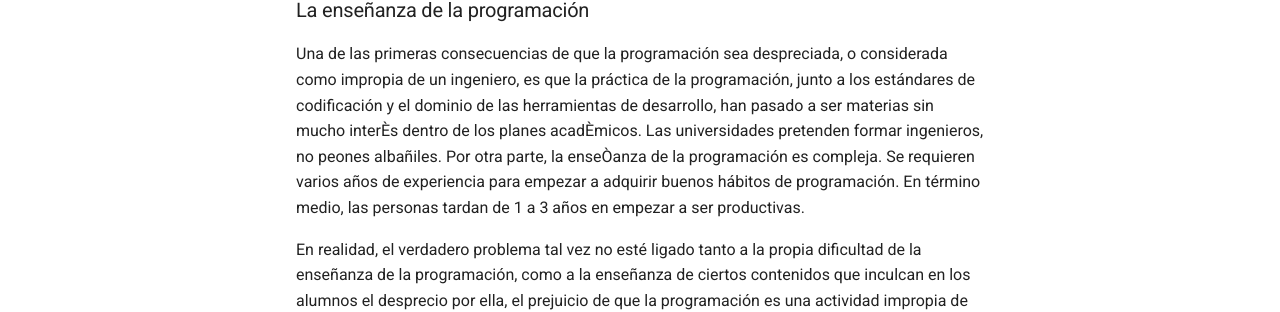
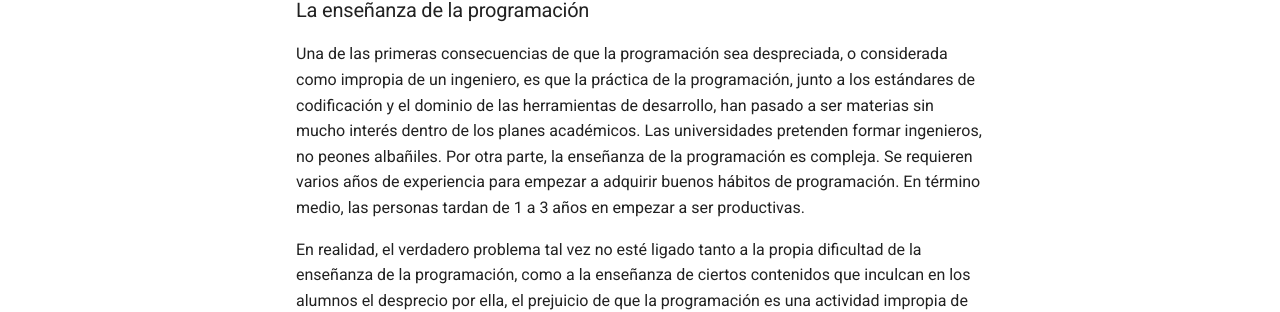
Before and after one commit to Wolfremium13/wolfremium-docs, an MkDocs documentation site: the page built from docs/programer.md, in a window 1280 px wide and 900 px high, scrolled down 526 px. Shown: the part 441-753 px from the top of the window. Built offline with MkDocs 1.6.1 and Material for MkDocs 9.7.7, drawn with Linux system fonts in a browser that asks for light colours.

Commit message:
📃 Update programer text

```diff
--- a/docs/programer.md
+++ b/docs/programer.md
@@ -29,8 +29,8 @@ del desarrollo de software.
 
 Una de las primeras consecuencias de que la programación sea despreciada, o considerada como impropia de un ingeniero,
 es que la práctica de la programación, junto a los estándares de codificación y el dominio de las herramientas de
-desarrollo, han pasado a ser materias sin mucho interÈs dentro de los planes acadÈmicos. Las universidades pretenden
-formar ingenieros, no peones albañiles. Por otra parte, la enseÒanza de la programación es compleja. Se requieren varios
+desarrollo, han pasado a ser materias sin mucho interés dentro de los planes académicos. Las universidades pretenden
+formar ingenieros, no peones albañiles. Por otra parte, la enseñanza de la programación es compleja. Se requieren varios
 años de experiencia para empezar a adquirir buenos hábitos de programación. En término medio, las personas tardan de 1 a
 3 años en empezar a ser productivas.
 
```
